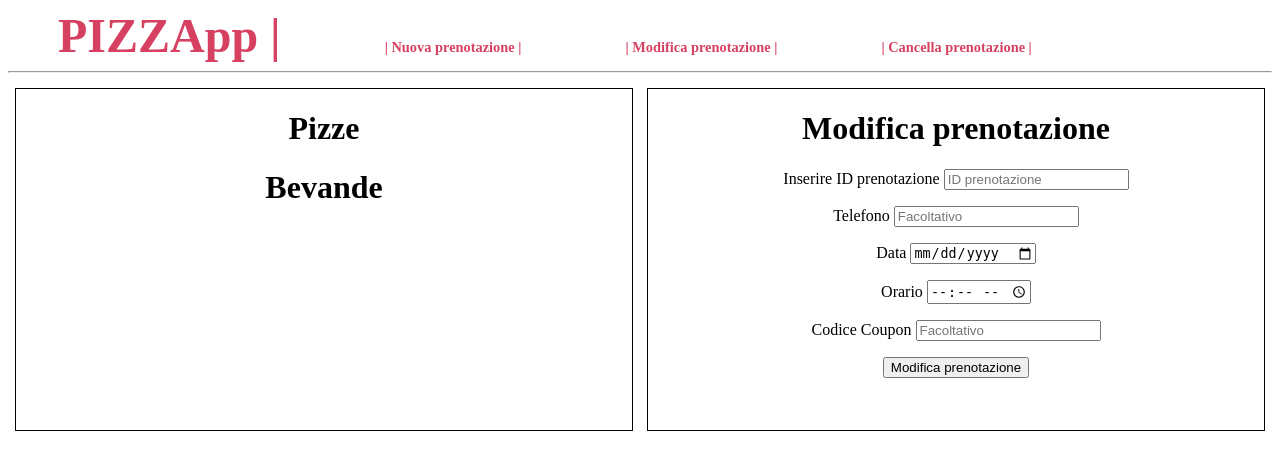
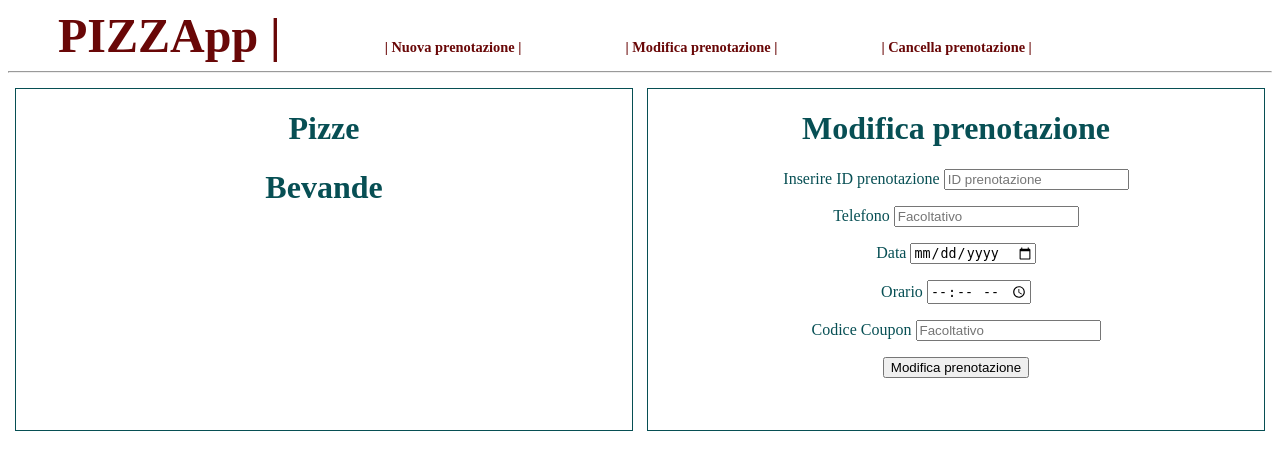
Before and after one commit to alessandro-bertelli/webapp_isa_tbd, a Flask app: page /edit/ in a window 1280 px wide. Shown: the top 470 px of the page. Run offline with Flask 2, Linux system fonts and the light colour scheme; data that the repository does not hold is empty; some libraries are stand-ins or nearby versions.

Commit message:
Fix general bugs

```diff
--- a/src/templates/base.html
+++ b/src/templates/base.html
@@ -5,13 +5,13 @@
     <title>{% block title %} PIZZApp {% endblock %}</title>
     <style>
         nav a {
-            color: #d64161;
+            color: rgb(105, 7, 7);
             font-size: 3em;
             margin-left: 50px;
             text-decoration: none;
         }
         nav indice {
-            color: #d64161;
+            color: rgb(105, 7, 7);
             font-size: 0.3em;
             margin-left: 50px;
             text-decoration: none;
@@ -22,13 +22,15 @@
         }
         .sx {
         flex: 1;
-        border: 0.3px solid black;
+        border: 0.3px solid rgb(7, 79, 84) ;
         margin: 7px;
+        color: rgb(7, 79, 84);
         }
         .dx {
         flex: 1;
-        border: 0.1px solid black;
+        border: 0.1px solid rgb(7, 79, 84);
         margin:7px;
+        color: rgb(7, 79, 84);
         }
     </style>
 </head>
--- a/src/templates/edit.html
+++ b/src/templates/edit.html
@@ -18,11 +18,15 @@
                 </div>
             {% endfor %}
             <br>
-            <label for="n_pezzi_p">N. pezzi:
-            </label>
-            <input type="number"
-            id="n_pezzi_p" name="n_pezzi_p"
-            min="1" max="10" value="0"><br>
+            <form method="POST">
+                <p>
+                    <label for="n_pezzi_p">N. pezzi:</label>
+                    <input type="number"
+                    id="n_pezzi_p" name="n_pezzi_p"
+                    min="1" max="10" value="0"><br>
+                    </input>
+                </p>
+            </form>
         </div>
     {% endfor %}
 
```
